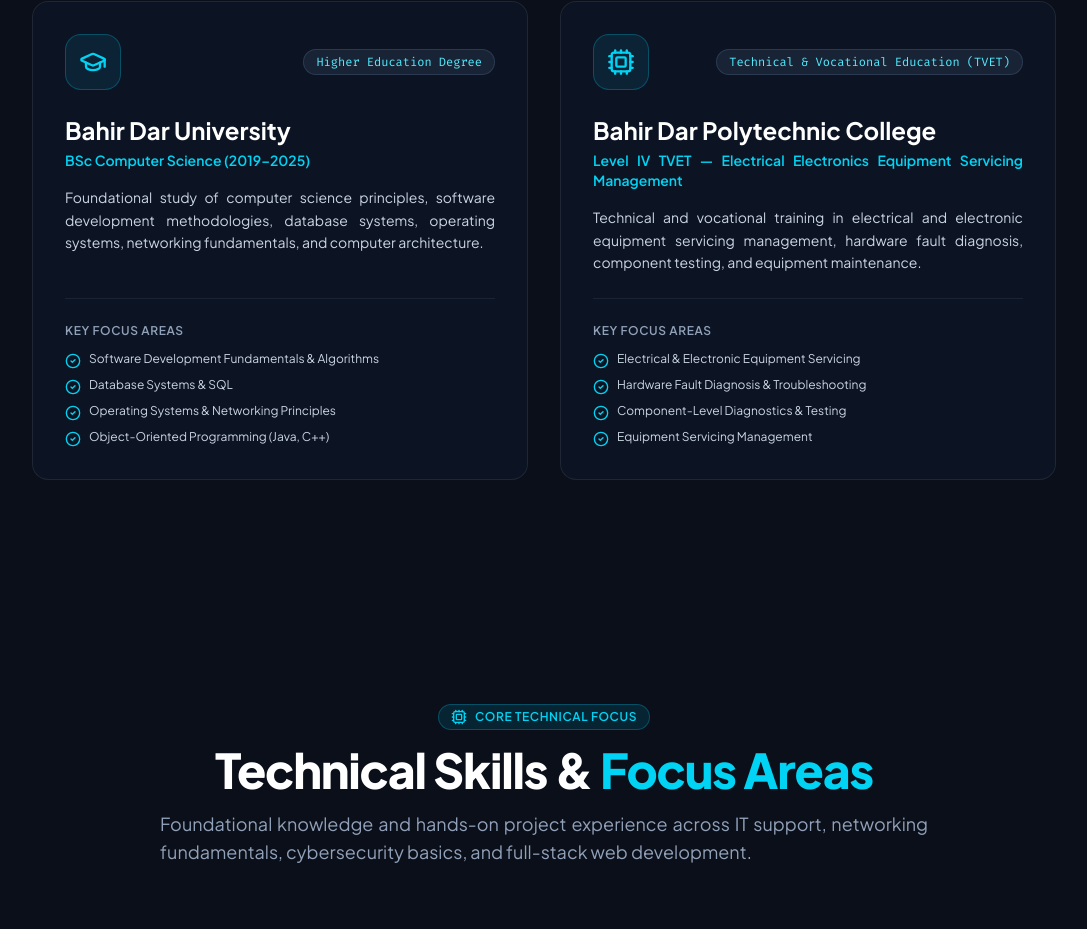
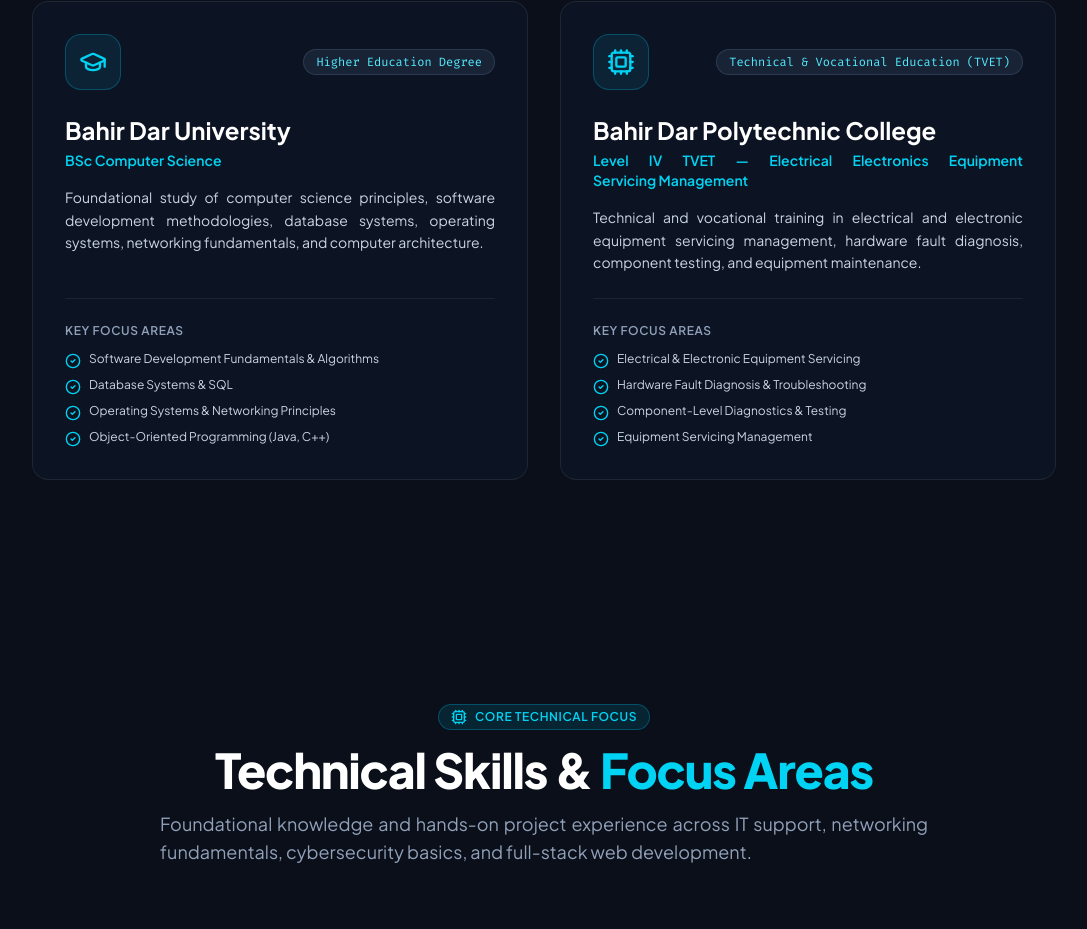
Before and after one commit to amanuel-111/MyPortfolioSite, a React (Vite) app: page / in a window 1280 px wide. Shown: the part 1320-2249 px from the top of the page, without its empty margins (96-1183 px from the left). Built offline with nearby package versions, Linux system fonts and the light colour scheme.

Commit message:
fix: resolve justified word spacing and update education degree title

```diff
--- a/src/index.css
+++ b/src/index.css
@@ -80,3 +80,14 @@
 .animate-pulse-glow {
   animation: pulse-glow 6s infinite ease-in-out;
 }
+
+/* Natural word spacing for justified text */
+.text-justify {
+  text-align: justify;
+  text-align-last: left;
+  text-justify: inter-word;
+  text-wrap: pretty;
+  -webkit-hyphens: auto;
+  hyphens: auto;
+  word-spacing: normal;
+}
--- a/src/pages/EducationPage.tsx
+++ b/src/pages/EducationPage.tsx
@@ -5,7 +5,7 @@
   {
     institution: 'Bahir Dar University',
     location: 'Bahir Dar, Ethiopia',
-    degree: 'BSc Computer Science (2019–2025)',
+    degree: 'BSc Computer Science',
     type: 'Higher Education Degree',
     icon: GraduationCap,
     description: 'Foundational study of computer science principles, software development methodologies, database systems, operating systems, networking fundamentals, and computer architecture.',
```
